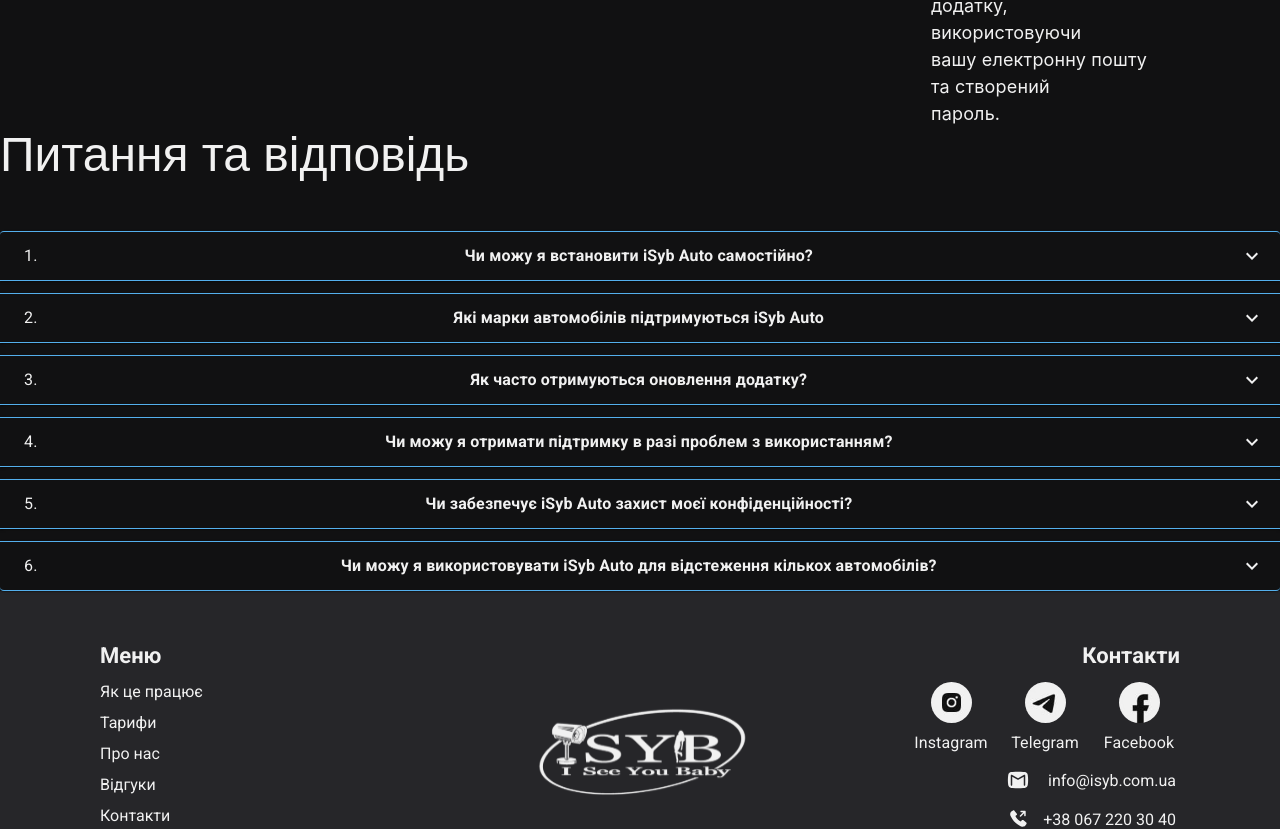
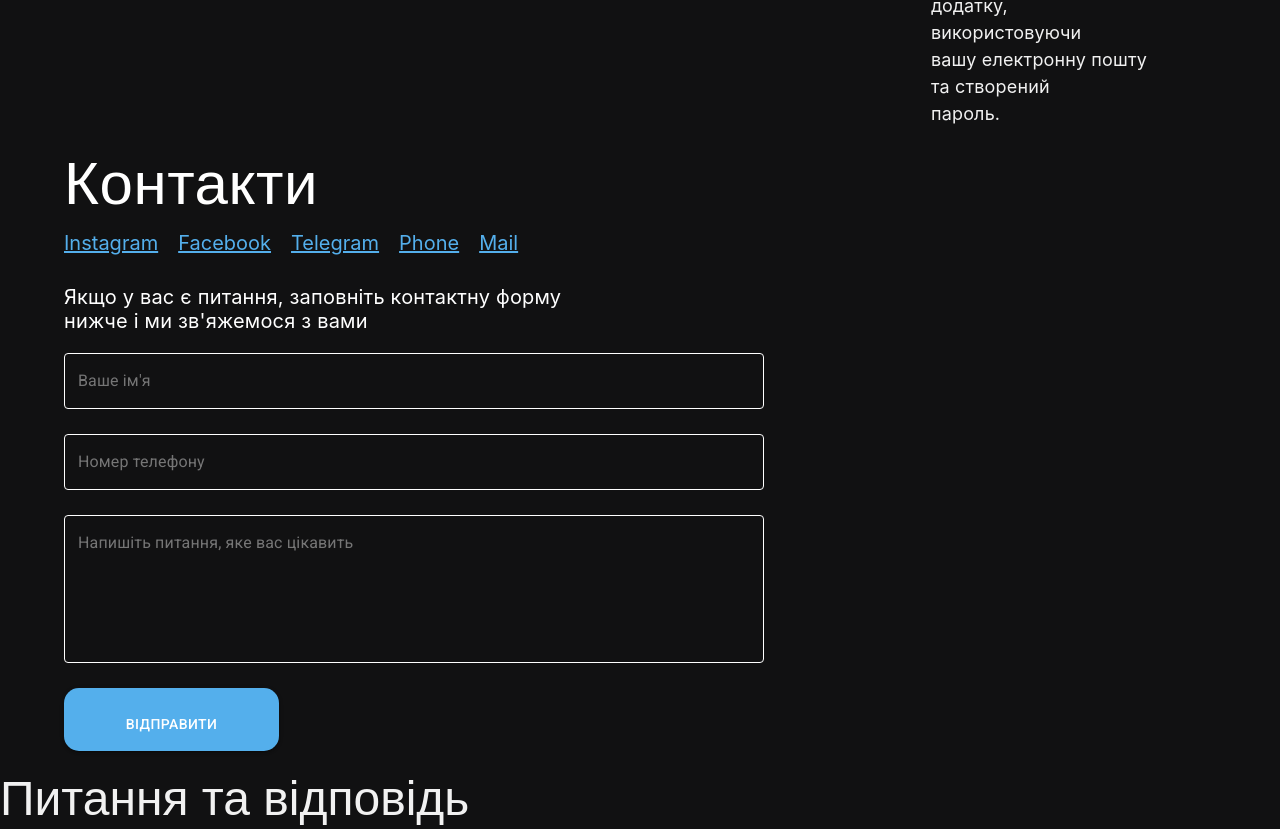
Before and after one commit to TM-OBD/obd_front, a React (Create React App) app in the folder frontend/: page / in a window 1280 px wide. Shown: the part 1819-2648 px from the top of the page. Built offline with nearby package versions, Linux system fonts and the light colour scheme; a web font is replaced by a local one.

Commit message:
Files has been corrected

```diff
--- a/frontend/src/components/Body/Body.js
+++ b/frontend/src/components/Body/Body.js
@@ -2,8 +2,9 @@ import * as React from "react";
 import Box from "@mui/material/Box";
 import FAQ from "./Fag/FAQ";
 import styled from "@emotion/styled";
-import TitleBlock from "./TitleBlock"
+import TitleBlock from "./TitleBlock";
 import HowItWorks from "./HowItWorks";
+import ContactForm from "./ContactForm";
 
 const Container = styled(Box)`
   display: flex;
@@ -14,8 +15,9 @@ const Container = styled(Box)`
 function Body() {
   return (
     <Container>
-		<TitleBlock />
-		<HowItWorks />
+      <TitleBlock />
+      <HowItWorks />
+      <ContactForm></ContactForm>
       <FAQ></FAQ>
     </Container>
   );
--- a/frontend/src/components/Body/ContactForm.js
+++ b/frontend/src/components/Body/ContactForm.js
@@ -61,7 +61,7 @@ const StyledButton = styled(Button)`
     color: white;
 `;
 
-const Form = () => {
+const ContactForm = () => {
     const {register, handleSubmit, formState: {errors}} = useForm();
     const onSubmit = data => console.log(data);
     return (
@@ -126,4 +126,4 @@ const Form = () => {
     );
 }
 
-export default Form;
+export default ContactForm;
```
